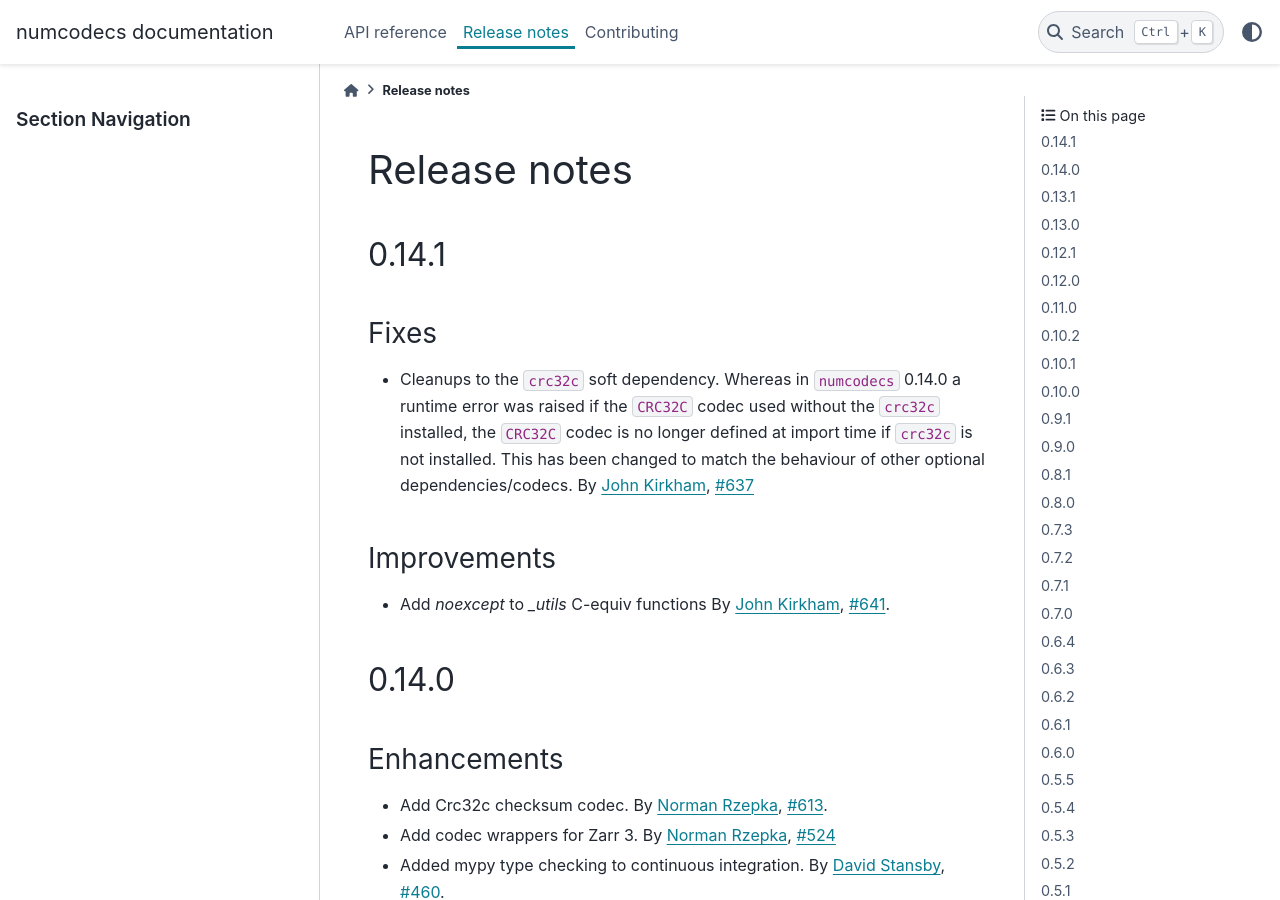
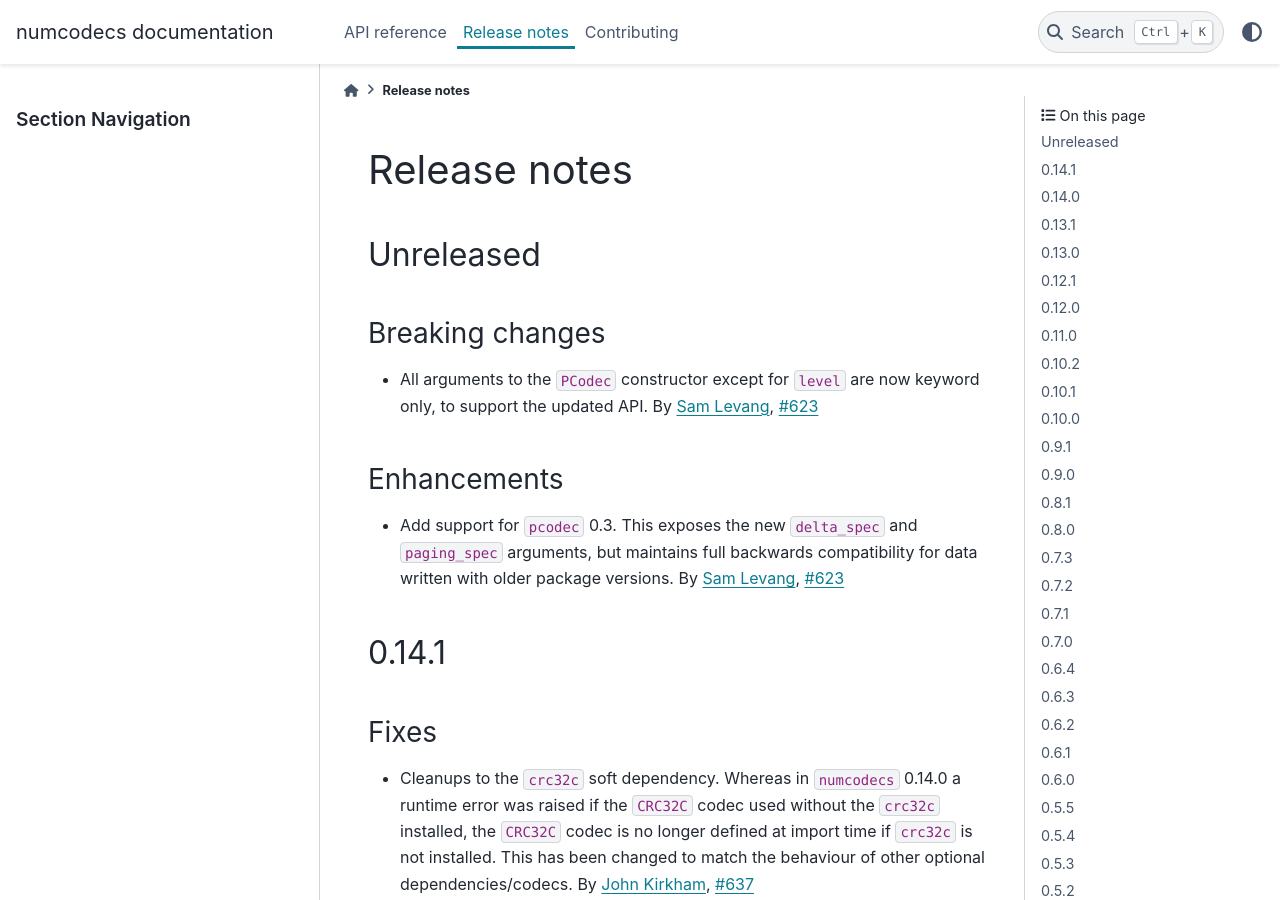
Before and after one commit to zarr-developers/numcodecs, a Sphinx documentation site: the page built from docs/release.rst, in a window 1280 px wide and 900 px high. Built offline with Sphinx 7.4.7 and the PyData theme 0.15.4, drawn with Linux system fonts in a browser that asks for light colours; the version number could not be read and is left out.

Commit message:
add release notes

```diff
--- a/docs/release.rst
+++ b/docs/release.rst
@@ -12,6 +12,22 @@ Release notes
     ----------
 
 .. _unreleased:
+
+Unreleased
+----------
+
+Breaking changes
+~~~~~~~~~~~~~~~~
+* All arguments to the ``PCodec`` constructor except for ``level``
+  are now keyword only, to support the updated API.
+  By :user:`Sam Levang <slevang>`, :issue:`623`
+
+Enhancements
+~~~~~~~~~~~~
+* Add support for ``pcodec`` 0.3. This exposes the new ``delta_spec``
+  and ``paging_spec`` arguments, but maintains full backwards
+  compatibility for data written with older package versions.
+  By :user:`Sam Levang <slevang>`, :issue:`623`
 
 0.14.1
 ------
```
